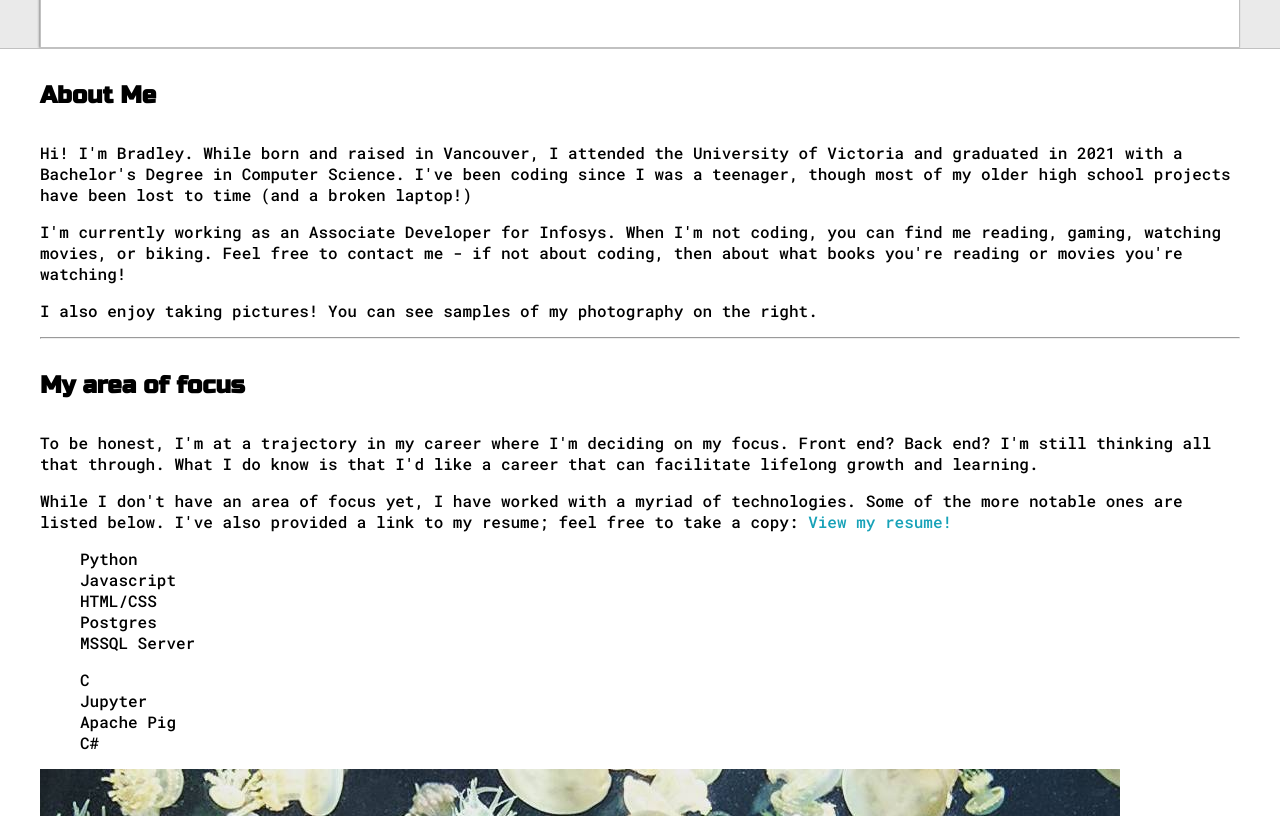
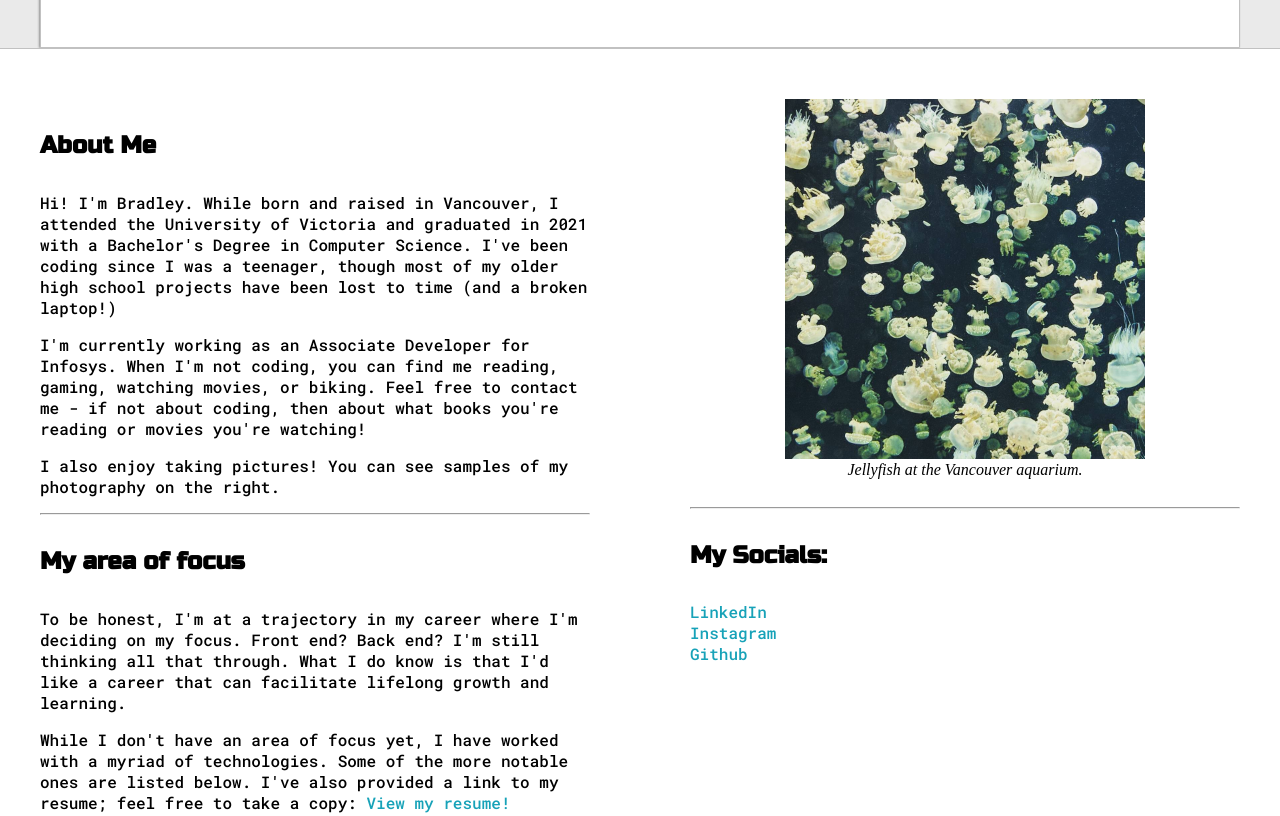
Before and after one commit to bradleymackenziejang/bradleymackenziejang.github.io, a plain HTML site: page index.html in a window 1280 px wide. Shown: the part 794-1610 px from the top of the page. Drawn offline with Linux system fonts and the light colour scheme.

Commit message:
Add files via upload
Accompanying CSS

```diff
--- a/default.css
+++ b/default.css
@@ -316,6 +316,29 @@ figcaption {
 	left: -5px;
 }
 
+.about-wrapper{
+	display: grid;
+
+	/* autofit as many columns of the given dimensions as you can */
+	/* should never be smaller than 320px, if elements gets smaller, make into column */
+	grid-template-columns: repeat(auto-fit, minmax(320px, 1fr));
+	padding-top: 50px;
+	padding-bottom: 50px;
+	gap: 100px;
+
+}
+
+#skills{
+	display: flex;
+	justify-content: space-evenly;
+	background-color: var(--previewShadow);
+}
+
+#social-img{
+	display: block;
+	margin: 0 auto;
+	width: 65.4%;
+}
 
 
 
```
